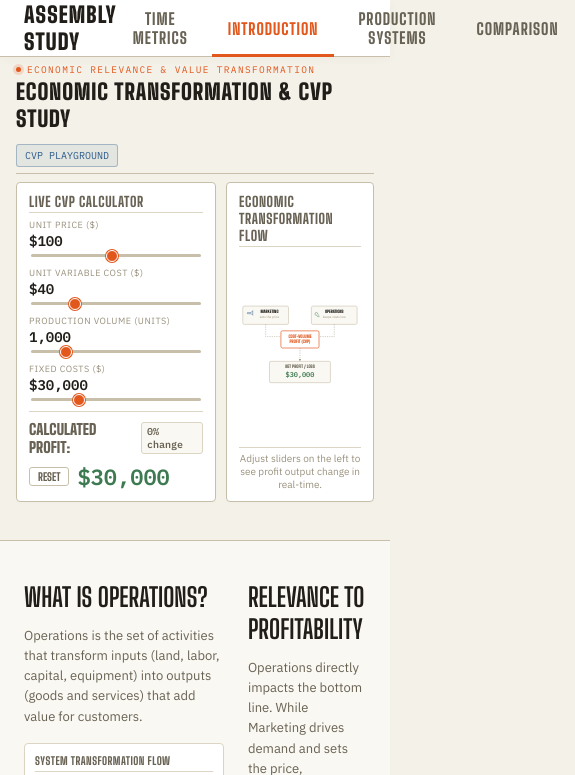
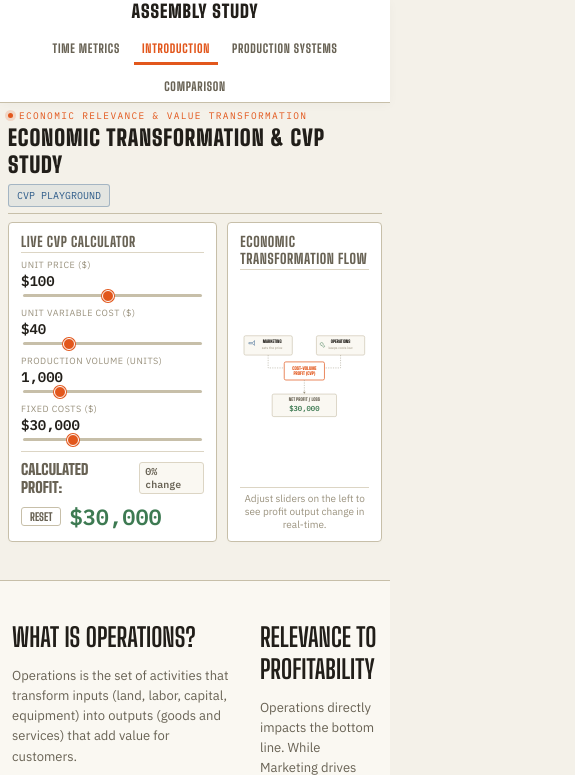
Before and after one commit to suryateja4104-stark/Operations-Domain-Session, a plain HTML site: page index.html in a window 390 px wide. Both pictures are taken after a click on the button "INTRODUCTION". Shown: the top 775 px of the page, 575 px wide, since content can reach past the window. Drawn offline with Linux system fonts and the light colour scheme.

Commit message:
design: optimize layout grids and headers for mobile viewports

```diff
--- a/index.html
+++ b/index.html
@@ -695,6 +695,74 @@
   .reveal-stagger.in-view .r-item:nth-child(5) { transition-delay: 300ms; }
   .reveal-stagger.in-view .r-item:nth-child(7) { transition-delay: 450ms; }
   .reveal-stagger.in-view .r-item:nth-child(9) { transition-delay: 600ms; }
+  /* ---------- MOBILE RESPONSIVENESS AND OPTIMIZATIONS ---------- */
+  @media (max-width: 900px) {
+    .header-flex {
+      height: auto;
+      flex-direction: column;
+      padding: 10px 16px;
+      gap: 10px;
+      align-items: center;
+    }
+    .tab-nav {
+      width: 100%;
+      justify-content: center;
+      flex-wrap: wrap;
+      gap: 6px;
+    }
+    .nav-tab {
+      padding: 6px 12px;
+      font-size: 13.5px;
+      height: 32px;
+    }
+    .dash-top-row {
+      grid-template-columns: 1fr;
+      gap: 12px;
+    }
+    .dash-bottom-grid {
+      grid-template-columns: 1fr;
+      gap: 12px;
+    }
+    /* Tab 3 grid columns override */
+    #production-systems div[style*="grid-template-columns"] {
+      grid-template-columns: 1fr !important;
+      gap: 16px !important;
+    }
+    /* Tab 4 grid columns override */
+    #comparisonCardsGrid {
+      grid-template-columns: 1fr !important;
+      gap: 16px !important;
+    }
+  }
+
+  @media (max-width: 600px) {
+    .wrap {
+      padding: 0 12px;
+    }
+    .workspace {
+      padding: 6px 8px;
+    }
+    .dash-title-row {
+      flex-direction: column;
+      align-items: flex-start;
+      gap: 6px;
+    }
+    .takt-status {
+      align-self: flex-start;
+    }
+    .brand {
+      font-size: 18px;
+    }
+    .nav-tab {
+      font-size: 12px;
+      padding: 4px 8px;
+    }
+    .table-container {
+      overflow-x: auto;
+      width: 100%;
+      -webkit-overflow-scrolling: touch;
+    }
+  }
 </style>
 </head>
 <body>
@@ -1358,7 +1426,8 @@
       <div style="margin-top: 32px;" class="reveal">
         <h3 style="font-family:'Big Shoulders Display',sans-serif; text-transform:uppercase; font-size:22px; margin: 0 0 16px; letter-spacing:0.04em;">Operations Trade-off Matrix</h3>
         <div class="dash-card" style="padding: 0; overflow: hidden; border: 1px solid var(--line-strong); background: var(--bg-panel);">
-          <table style="width: 100%; border-collapse: collapse; text-align: left; font-size: 13px;">
+          <div class="table-container">
+            <table style="width: 100%; min-width: 600px; border-collapse: collapse; text-align: left; font-size: 13px;">
               <thead>
                 <tr style="background: var(--bg-panel-2); border-bottom: 1px solid var(--line-strong); font-family:'Big Shoulders Display',sans-serif; font-size: 14px; text-transform: uppercase; letter-spacing: 0.06em; color: var(--text-dim);">
                   <th style="padding: 12px 16px;">Metric / Attribute</th>
@@ -1406,6 +1475,7 @@
                 </tr>
               </tbody>
             </table>
+          </div>
         </div>
       </div>
 
```
Also changed, not shown: 1 other file. Lines whose indentation alone changed are shown as unchanged.
